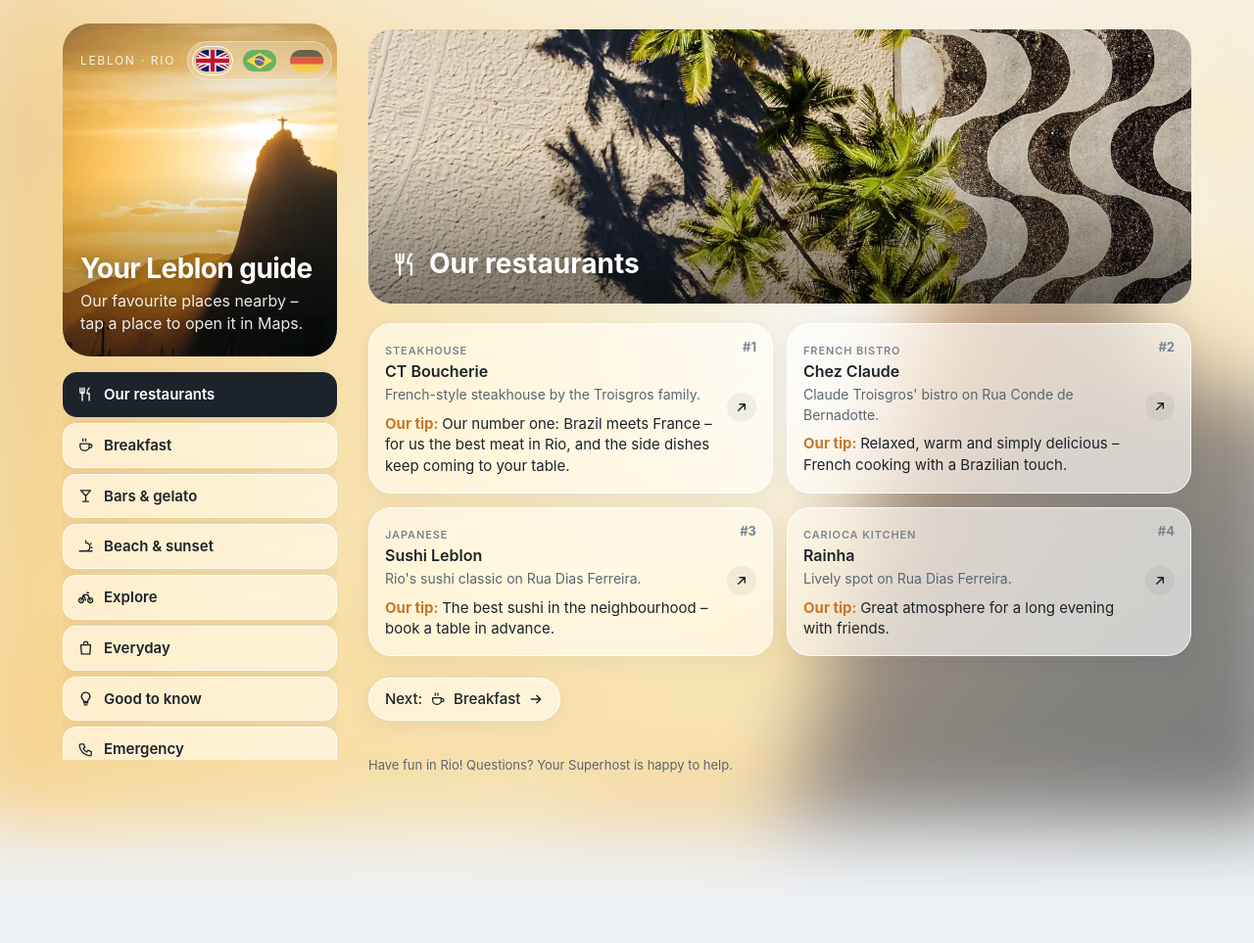
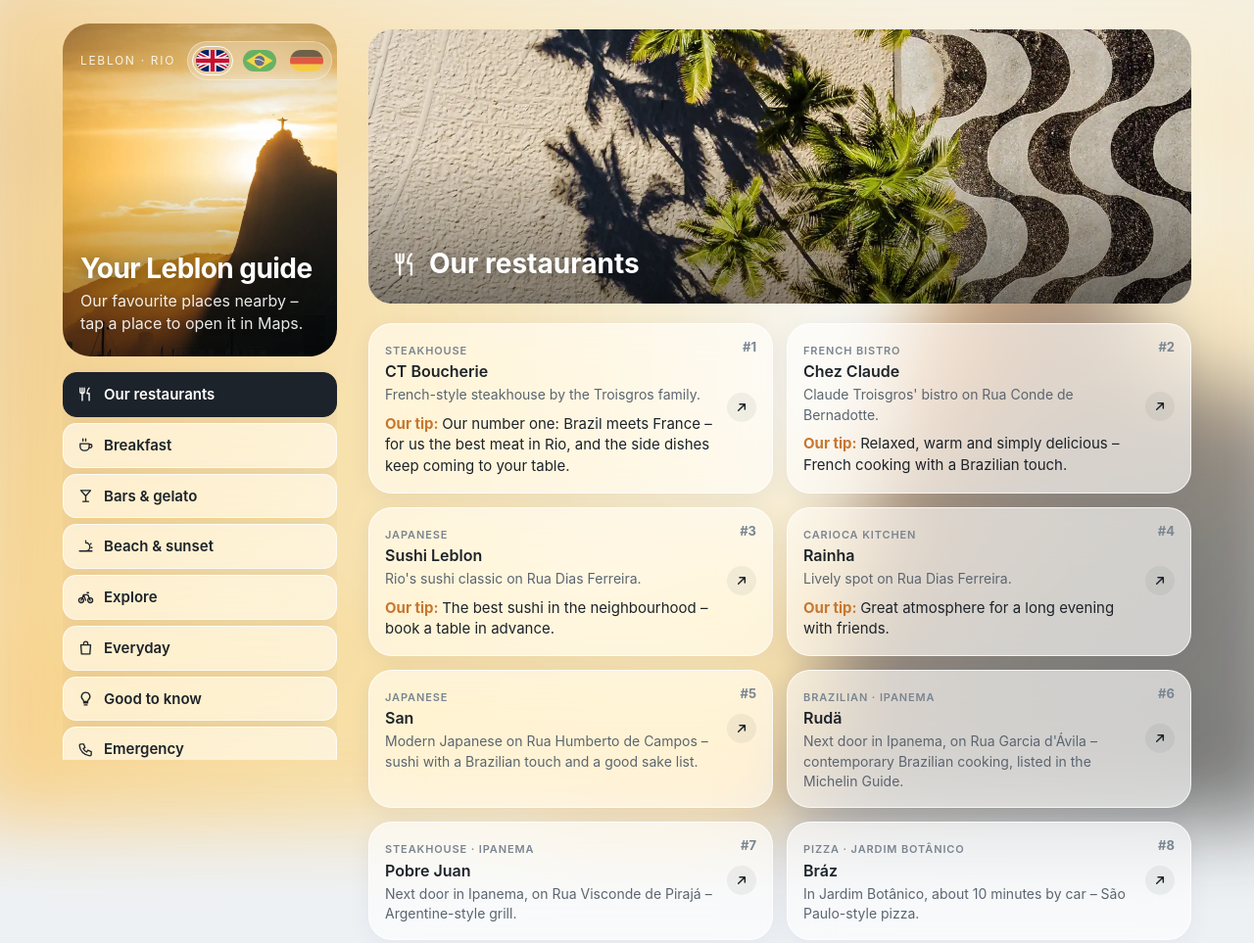
Before and after one commit to casasebastianmaus/leblon, a plain HTML site: page index.html in a window 1280 px wide. Shown: the top 963 px of the page at 98% size. Before the commit the page ends 839 px from the top, so only its background shows below. Drawn offline with Linux system fonts and the light colour scheme.

Commit message:
Leblon-Guide v7.2: San, Rudä, Pobre Juan, Bráz (Restaurants #5-#8) und Bar do Mineiro, mit Stadtteil
Co-Authored-By: Claude Opus 5.5 <noreply@anthropic.com>

```diff
--- a/index.html
+++ b/index.html
@@ -159,7 +159,11 @@ const SECTIONS = [
     { rank: 1, n: 'CT Boucherie', q: 'CT Boucherie Leblon', k: { en: 'Steakhouse', pt: 'Carnes', de: 'Steakhouse' }, d: { en: 'French-style steakhouse by the Troisgros family.', pt: 'Carnes à francesa da família Troisgros.', de: 'Steakhouse im französischen Stil, Familie Troisgros.' }, r: { en: 'Our number one: Brazil meets France – for us the best meat in Rio, and the side dishes keep coming to your table.', pt: 'Nosso número um: o Brasil encontra a França – para nós a melhor carne do Rio, e os acompanhamentos não param de chegar à mesa.', de: 'Unsere Nummer eins: Brasilien trifft Frankreich – für uns das beste Fleisch in Rio, und die Beilagen kommen immer wieder an den Tisch.' } },
     { rank: 2, n: 'Chez Claude', q: 'Chez Claude Leblon Rio de Janeiro', k: { en: 'French bistro', pt: 'Bistrô francês', de: 'Französisches Bistro' }, d: { en: 'Claude Troisgros\' bistro on Rua Conde de Bernadotte.', pt: 'O bistrô do Claude Troisgros na Rua Conde de Bernadotte.', de: 'Das Bistro von Claude Troisgros in der Rua Conde de Bernadotte.' }, r: { en: 'Relaxed, warm and simply delicious – French cooking with a Brazilian touch.', pt: 'Descontraído, acolhedor e delicioso – cozinha francesa com toque brasileiro.', de: 'Entspannt, herzlich und einfach köstlich – französische Küche mit brasilianischem Touch.' } },
     { rank: 3, n: 'Sushi Leblon', q: 'Sushi Leblon Rio de Janeiro', k: { en: 'Japanese', pt: 'Japonês', de: 'Japanisch' }, d: { en: 'Rio\'s sushi classic on Rua Dias Ferreira.', pt: 'O clássico do sushi na Rua Dias Ferreira.', de: 'Der Sushi-Klassiker in der Rua Dias Ferreira.' }, r: { en: 'The best sushi in the neighbourhood – book a table in advance.', pt: 'O melhor sushi do bairro – reservem a mesa antes.', de: 'Das beste Sushi im Viertel – unbedingt vorher reservieren.' } },
-    { rank: 4, n: 'Rainha', q: 'Rainha Leblon', u: 'https://www.google.com/maps/place/Rainha/@-22.9840359,-43.2273773,17z/data=!4m6!3m5!1s0x9bd541cb823ec3:0x9d3f4142393a4033!8m2!3d-22.9840359!4d-43.2273773', k: { en: 'Carioca kitchen', pt: 'Cozinha carioca', de: 'Carioca-Küche' }, d: { en: 'Lively spot on Rua Dias Ferreira.', pt: 'Casa animada na Rua Dias Ferreira.', de: 'Lebhaftes Lokal in der Rua Dias Ferreira.' }, r: { en: 'Great atmosphere for a long evening with friends.', pt: 'Ótimo clima para uma noite longa com amigos.', de: 'Tolle Stimmung für einen langen Abend mit Freunden.' } }
+    { rank: 4, n: 'Rainha', q: 'Rainha Leblon', u: 'https://www.google.com/maps/place/Rainha/@-22.9840359,-43.2273773,17z/data=!4m6!3m5!1s0x9bd541cb823ec3:0x9d3f4142393a4033!8m2!3d-22.9840359!4d-43.2273773', k: { en: 'Carioca kitchen', pt: 'Cozinha carioca', de: 'Carioca-Küche' }, d: { en: 'Lively spot on Rua Dias Ferreira.', pt: 'Casa animada na Rua Dias Ferreira.', de: 'Lebhaftes Lokal in der Rua Dias Ferreira.' }, r: { en: 'Great atmosphere for a long evening with friends.', pt: 'Ótimo clima para uma noite longa com amigos.', de: 'Tolle Stimmung für einen langen Abend mit Freunden.' } },
+    { rank: 5, n: 'San', q: 'San restaurante japonês Rua Humberto de Campos Leblon', u: 'https://maps.app.goo.gl/9f4RSNyqXQmFKVxG7', k: { en: 'Japanese', pt: 'Japonês', de: 'Japanisch' }, d: { en: 'Modern Japanese on Rua Humberto de Campos – sushi with a Brazilian touch and a good sake list.', pt: 'Japonês moderno na Rua Humberto de Campos – sushi com toque brasileiro e boa carta de saquês.', de: 'Moderner Japaner in der Rua Humberto de Campos – Sushi mit brasilianischem Touch und gute Sake-Auswahl.' } },
+    { rank: 6, n: 'Rudä', q: 'Rudä Restaurante Ipanema', u: 'https://maps.app.goo.gl/SwzCAJNkstXcuqxY7', k: { en: 'Brazilian · Ipanema', pt: 'Brasileiro · Ipanema', de: 'Brasilianisch · Ipanema' }, d: { en: 'Next door in Ipanema, on Rua Garcia d\'Ávila – contemporary Brazilian cooking, listed in the Michelin Guide.', pt: 'Pertinho, em Ipanema, na Rua Garcia d\'Ávila – cozinha brasileira contemporânea, no Guia Michelin.', de: 'Gleich nebenan in Ipanema, Rua Garcia d\'Ávila – moderne brasilianische Küche, im Guide Michelin.' } },
+    { rank: 7, n: 'Pobre Juan', q: 'Pobre Juan Ipanema', u: 'https://maps.app.goo.gl/qSUVUkHpigWoY1bN7', k: { en: 'Steakhouse · Ipanema', pt: 'Carnes · Ipanema', de: 'Steakhouse · Ipanema' }, d: { en: 'Next door in Ipanema, on Rua Visconde de Pirajá – Argentine-style grill.', pt: 'Pertinho, em Ipanema, na Rua Visconde de Pirajá – parrilla argentina.', de: 'Gleich nebenan in Ipanema, Rua Visconde de Pirajá – Grill nach argentinischer Art.' } },
+    { rank: 8, n: 'Bráz', q: 'Bráz Pizzaria Jardim Botânico', u: 'https://maps.app.goo.gl/KGyZ63icxkCnQeX98', k: { en: 'Pizza · Jardim Botânico', pt: 'Pizza · Jardim Botânico', de: 'Pizza · Jardim Botânico' }, d: { en: 'In Jardim Botânico, about 10 minutes by car – São Paulo-style pizza.', pt: 'No Jardim Botânico, uns 10 min de carro – pizza no estilo paulistano.', de: 'Im Jardim Botânico, rund 10 Minuten mit dem Auto – Pizza nach São-Paulo-Art.' } }
   ] },
   { id: 'breakfast', icon: '☕', feat: true, t: { en: 'Breakfast', pt: 'Café da manhã', de: 'Frühstück' }, items: [
     { rank: 1, n: 'Talho Capixaba', q: 'Talho Capixaba Leblon', k: { en: 'Bakery & deli', pt: 'Padaria e empório', de: 'Bäckerei & Feinkost' }, d: { en: 'On Av. Ataulfo de Paiva, a few minutes\' walk.', pt: 'Na Av. Ataulfo de Paiva, a poucos minutos a pé.', de: 'An der Av. Ataulfo de Paiva, wenige Minuten zu Fuß.' }, r: { en: 'Fresh bread, good coffee – our easy everyday breakfast.', pt: 'Pão fresquinho, café bom – nosso café da manhã do dia a dia.', de: 'Frisches Brot, guter Kaffee – unser unkompliziertes Alltagsfrühstück.' } },
@@ -171,6 +175,7 @@ const SECTIONS = [
     { n: 'Jobi', q: 'Jobi Leblon', k: { en: 'Boteco', pt: 'Boteco', de: 'Boteco' }, d: { en: 'Legendary corner bar, chopp and snacks until late.', pt: 'Boteco lendário, chope e petiscos até tarde.', de: 'Legendäre Eckkneipe, Chopp und Snacks bis spät.' } },
     { n: 'Bracarense', q: 'Bracarense Leblon', k: { en: 'Boteco', pt: 'Boteco', de: 'Boteco' }, d: { en: 'Famous for its bolinhos – very local.', pt: 'Famoso pelos bolinhos – bem carioca.', de: 'Berühmt für Bolinhos – sehr carioca.' } },
     { n: 'Academia da Cachaça', q: 'Academia da Cachaça Leblon', k: { en: 'Cachaça', pt: 'Cachaça', de: 'Cachaça' }, d: { en: 'Hundreds of cachaças and the best caipirinhas.', pt: 'Centenas de cachaças e ótimas caipirinhas.', de: 'Hunderte Cachaças und beste Caipirinhas.' } },
+    { n: 'Bar do Mineiro', q: 'Bar do Mineiro Santa Teresa', u: 'https://maps.app.goo.gl/vsfL1HpayrZt7wyd8', k: { en: 'Boteco · Santa Teresa', pt: 'Boteco · Santa Teresa', de: 'Boteco · Santa Teresa' }, d: { en: 'Farther out in Santa Teresa, best by taxi or Uber – Minas Gerais food, famous for its feijoada.', pt: 'Mais longe, em Santa Teresa, melhor de táxi ou Uber – comida mineira, famoso pela feijoada.', de: 'Weiter weg in Santa Teresa, am besten mit Taxi oder Uber – Küche aus Minas Gerais, berühmt für die Feijoada.' } },
     { n: 'Momo Gelato', q: 'Momo Gelato Leblon', k: { en: 'Gelato', pt: 'Gelato', de: 'Eis' }, d: { en: 'Italian gelato, around 30 flavours.', pt: 'Gelato italiano, cerca de 30 sabores.', de: 'Italienisches Eis, rund 30 Sorten.' } }
   ] },
   { id: 'do', icon: '🌅', t: { en: 'Beach & sunset', pt: 'Praia e pôr do sol', de: 'Strand & Sonnenuntergang' }, items: [
```
